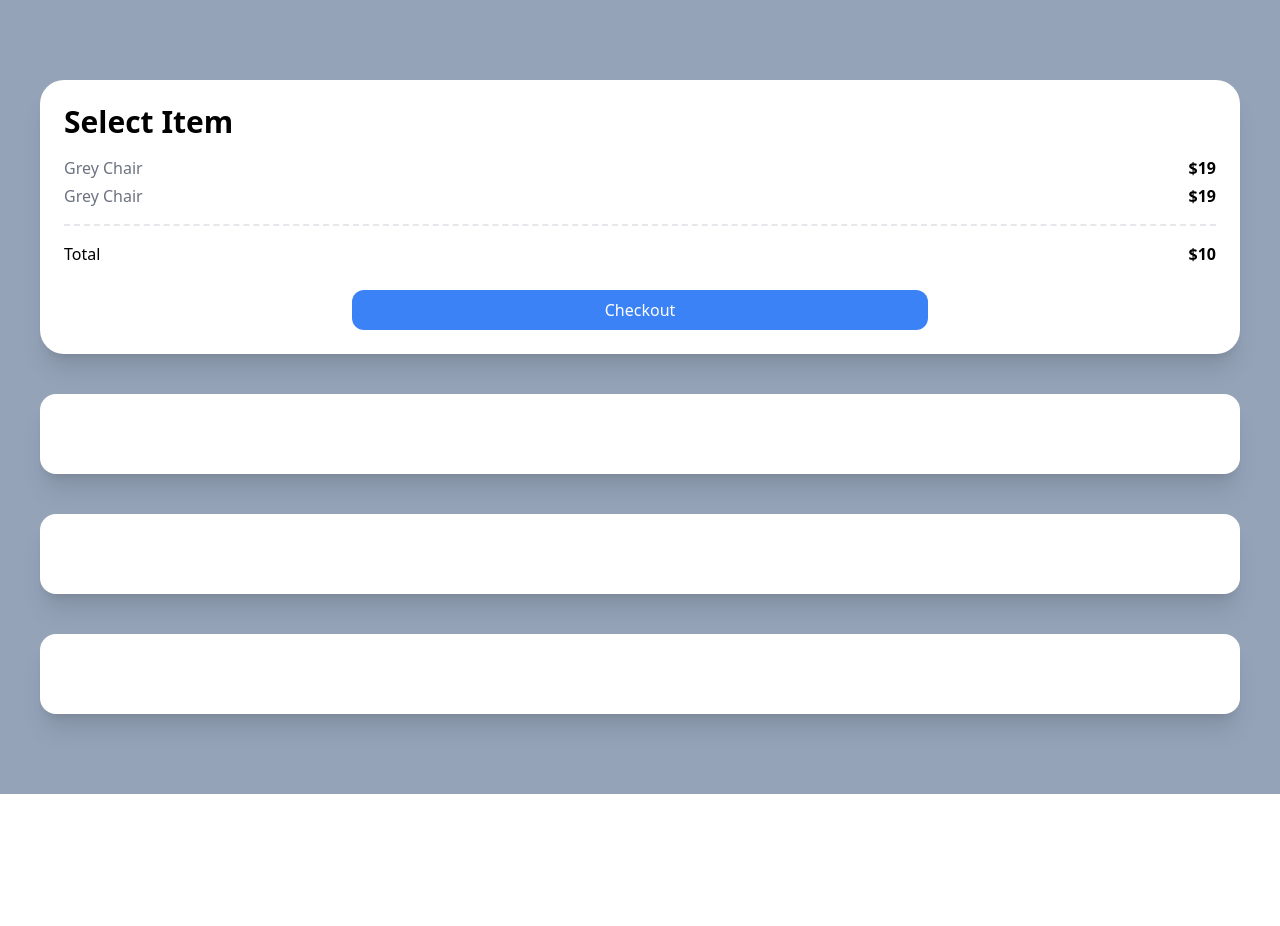
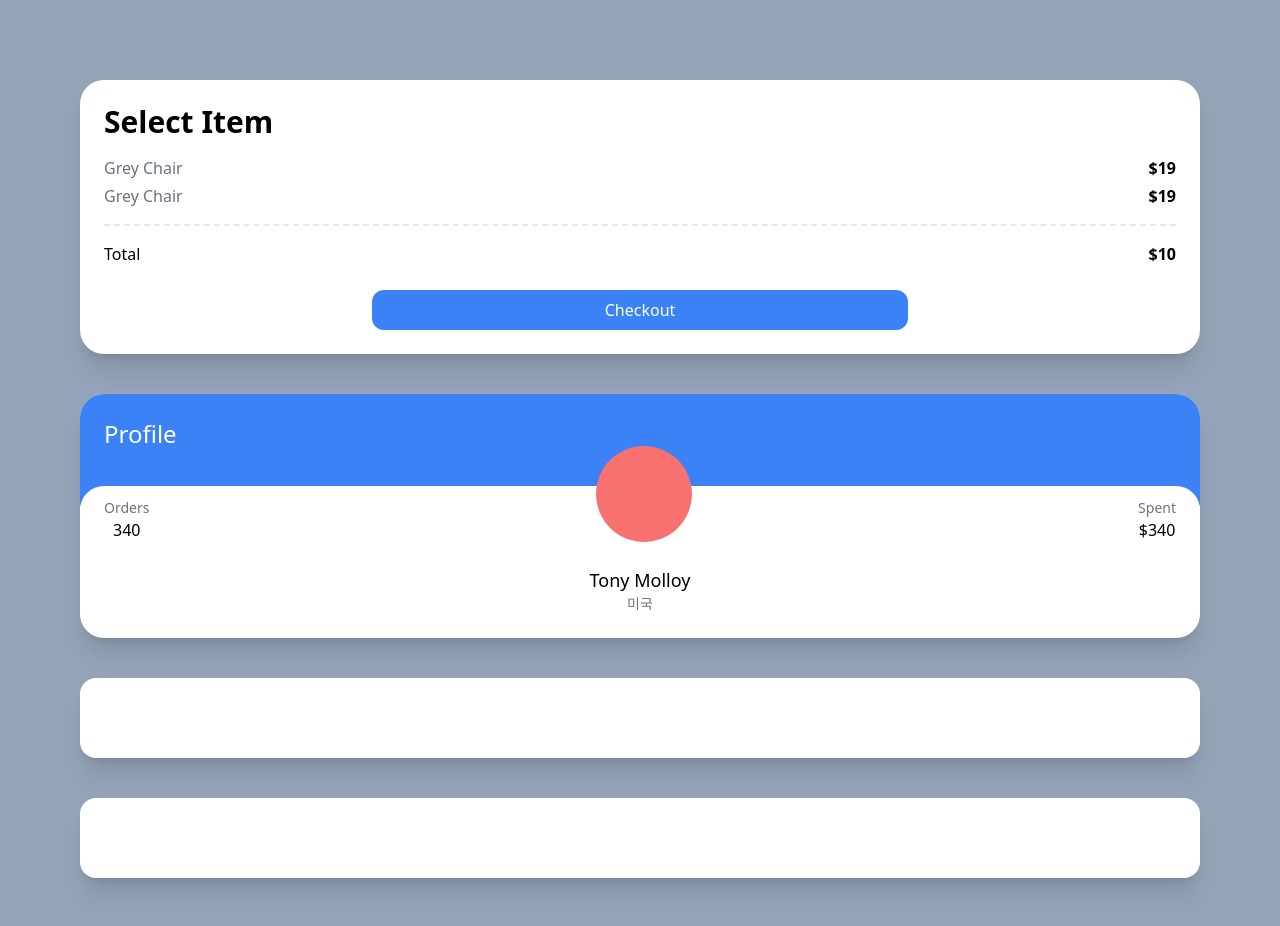
Before and after one commit to kkuyu/-carrot-market, a Next.js app: page / in a window 1280 px wide. Shown: the top 926 px of the page. Before the commit the page ends 800 px from the top, so only its background shows below. Built offline with nearby package versions, Linux system fonts and the light colour scheme.

Commit message:
Test Drive part Two

```diff
--- a/pages/index.tsx
+++ b/pages/index.tsx
@@ -2,7 +2,7 @@ import type { NextPage } from "next";
 
 const Home: NextPage = () => {
   return (
-    <div className="grid gap-10 px-10 py-20 bg-slate-400">
+    <div className="grid gap-10 px-20 py-20 bg-slate-400">
       <div className="p-6 bg-white rounded-3xl shadow-xl">
         <strong className="block font-semibold text-3xl">Select Item</strong>
         <div className="mt-4">
@@ -25,7 +25,28 @@ const Home: NextPage = () => {
           <button className="mx-auto block w-1/2 text-center text-white p-2 bg-blue-500 rounded-xl">Checkout</button>
         </div>
       </div>
-      <div className="p-10 bg-white rounded-2xl shadow-xl"></div>
+      <div className="bg-white overflow-hidden rounded-3xl shadow-xl">
+        <div className="p-6 pb-14 bg-blue-500">
+          <span className="text-2xl text-white">Profile</span>
+        </div>
+        <div className="relative -top-5 p-6 bg-white rounded-3xl">
+          <div className="relative -top-16 flex items-end justify-between">
+            <div className="flex flex-col items-center">
+              <span className="text-sm text-gray-500">Orders</span>
+              <span className="font-medium">340</span>
+            </div>
+            <div className="w-24 h-24 bg-red-400 rounded-full" />
+            <div className="flex flex-col items-center">
+              <span className="text-sm text-gray-500">Spent</span>
+              <span className="font-medium">$340</span>
+            </div>
+          </div>
+          <div className="relative -mt-10 -mb-5 flex flex-col items-center">
+            <span className="text-lg font-medium">Tony Molloy</span>
+            <span className="text-sm text-gray-500">미국</span>
+          </div>
+        </div>
+      </div>
       <div className="p-10 bg-white rounded-2xl shadow-xl"></div>
       <div className="p-10 bg-white rounded-2xl shadow-xl"></div>
     </div>
```
Also changed, not shown: 1 other file (tests, documents, lock files or other folders).
